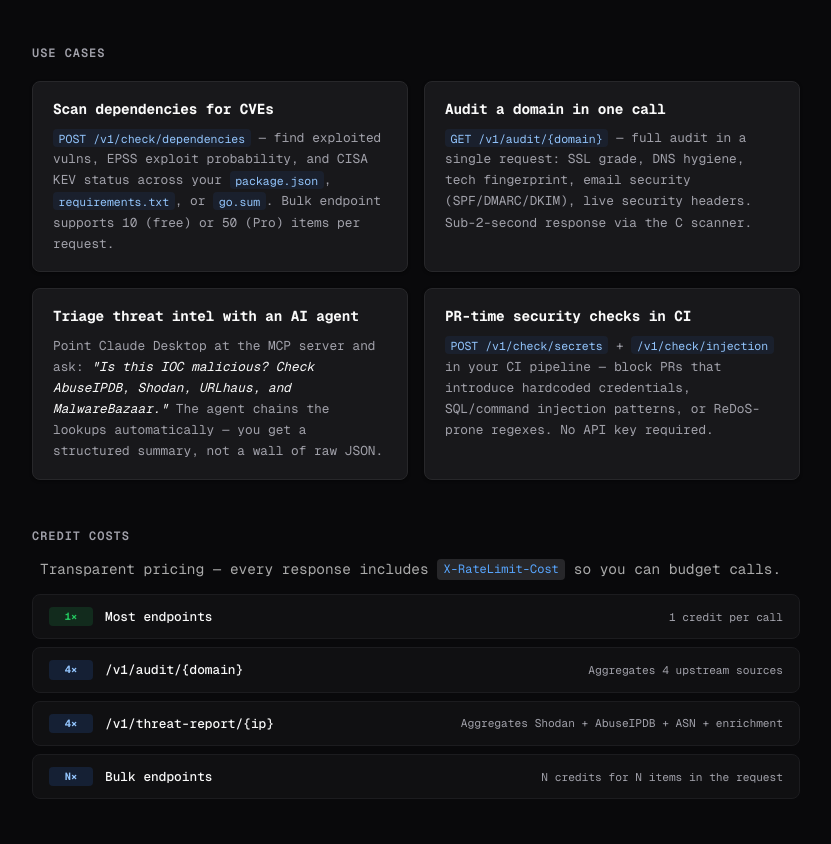
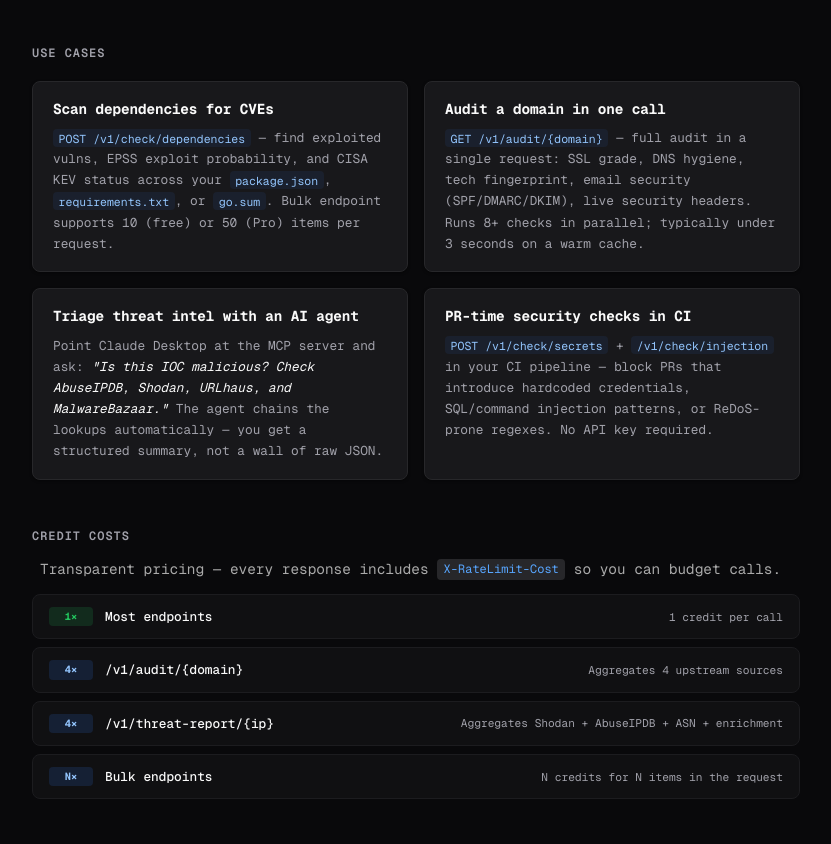
Before and after one commit to UPinar/contrastapi, a plain HTML site: page app/templates/index.html in a window 1280 px wide. Shown: the part 4280-5124 px from the top of the page, without its empty margins (224-1055 px from the left). Drawn offline with Linux system fonts and the light colour scheme.

Commit message:
Docs: drop inaccurate 'C scanner' claim, describe real Python audit path
The README, Chinese README, and landing pages in both locales claimed
the domain audit was powered by a 'custom C binary' for sub-2-second
responses. That's false — ContrastAPI has no C code; the audit endpoint
chains its checks through a Python ThreadPoolExecutor with a 1-hour
SQLite cache for warm-path reuse. Rewrite all four references to match
what the code actually does so an HN reader cloning the repo doesn't
find a mismatch between the pitch and the source.

```diff
--- a/app/templates/index.html
+++ b/app/templates/index.html
@@ -375,7 +375,7 @@ await api.cve.lookup("CVE-2024-3094");</pre>
       </div>
       <div class="use-case">
         <h3>Audit a domain in one call</h3>
-        <p><code>GET /v1/audit/{domain}</code> — full audit in a single request: SSL grade, DNS hygiene, tech fingerprint, email security (SPF/DMARC/DKIM), live security headers. Sub-2-second response via the C scanner.</p>
+        <p><code>GET /v1/audit/{domain}</code> — full audit in a single request: SSL grade, DNS hygiene, tech fingerprint, email security (SPF/DMARC/DKIM), live security headers. Runs 8+ checks in parallel; typically under 3 seconds on a warm cache.</p>
       </div>
       <div class="use-case">
         <h3>Triage threat intel with an AI agent</h3>
```
Also changed, not shown: app/templates/index_cn.html (+1 -1 lines), README.md, README_CN.md.
